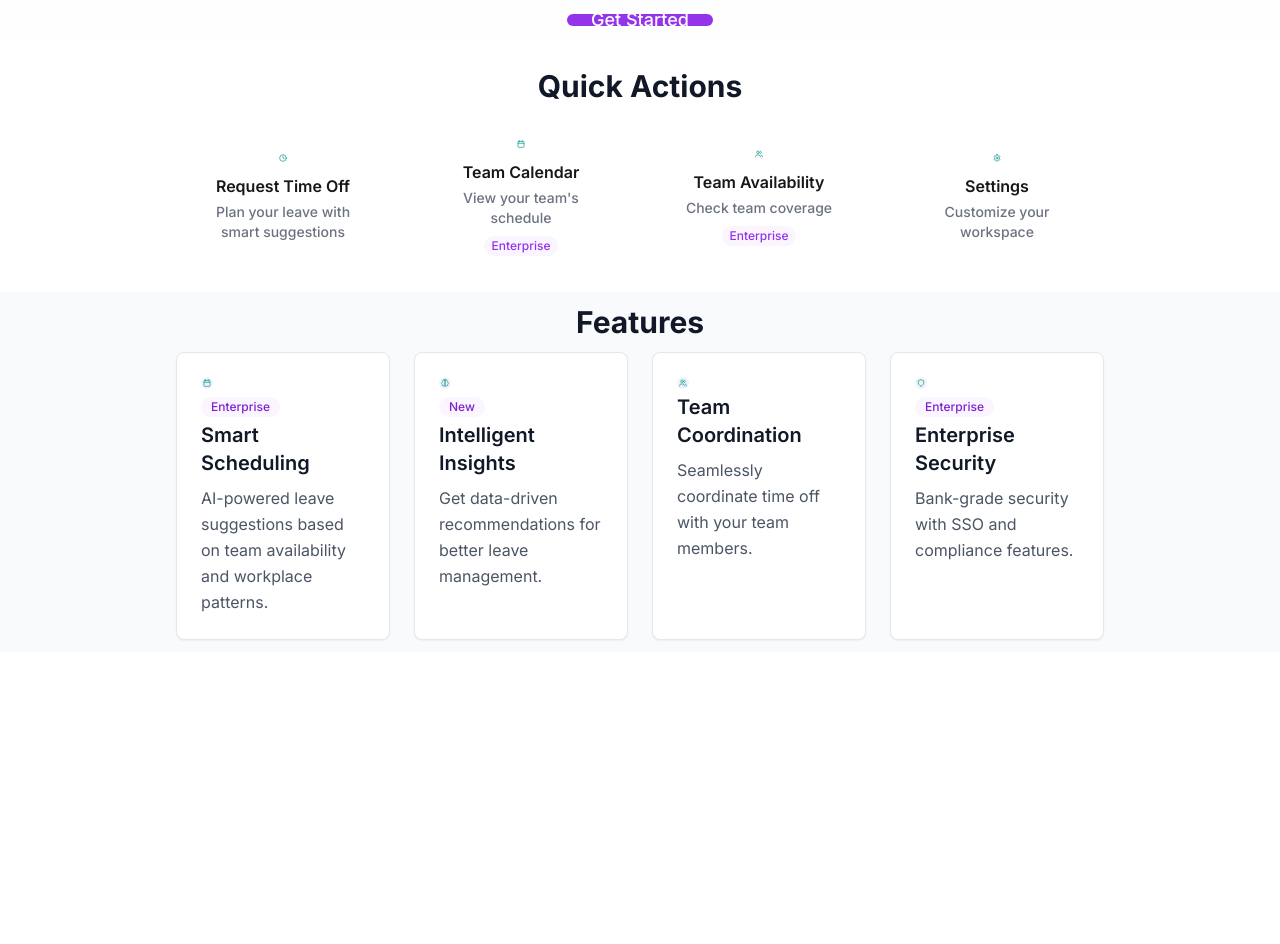
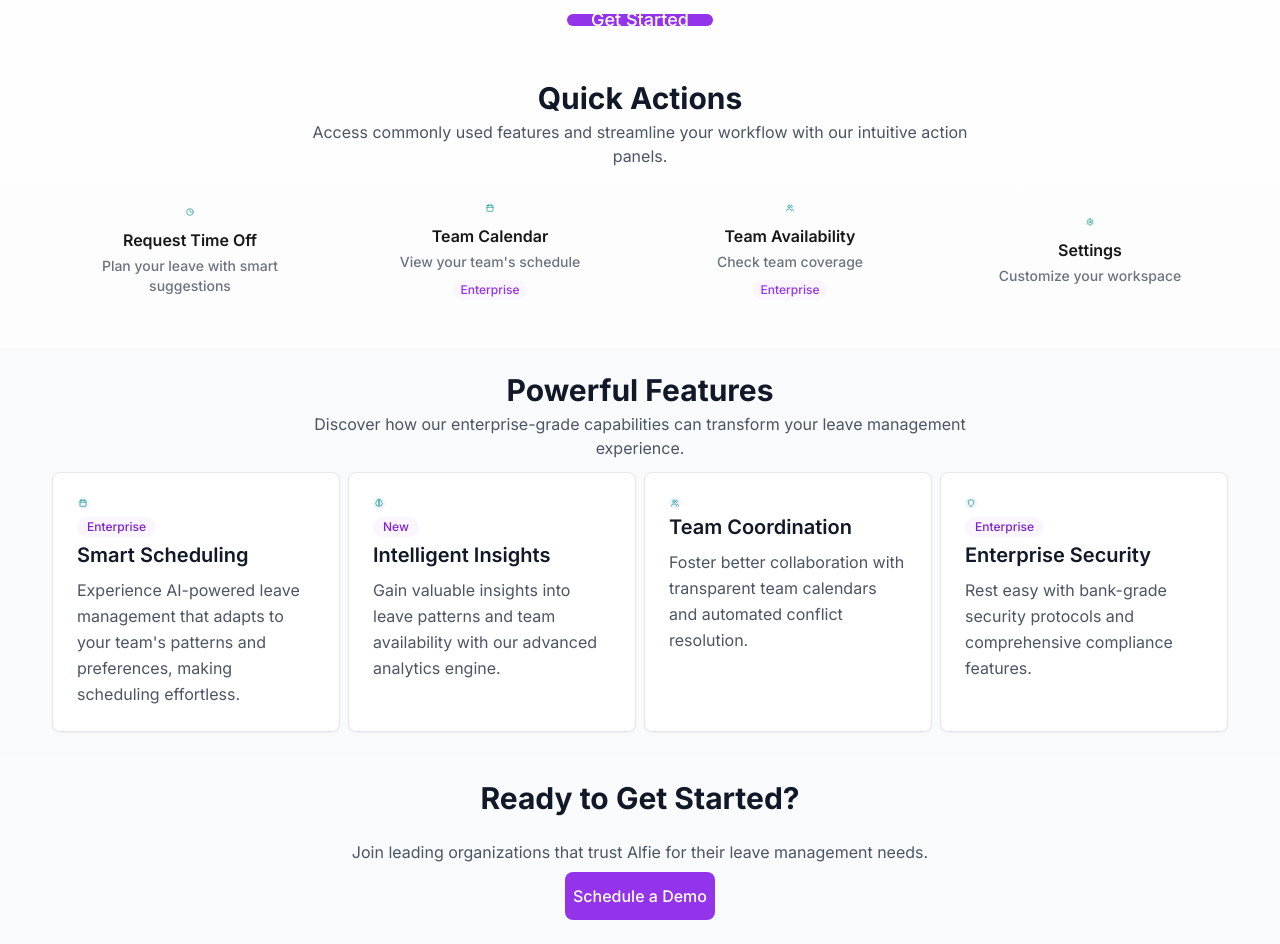
Before and after one commit to TheJohny71/alfie-enterprise-v3, a Next.js app: page /alfie-enterprise-v3/ in a window 1280 px wide. Shown: the part 164-1108 px from the top of the page. Before the commit the page ends 816 px from the top, so only its background shows below. Built offline with nearby package versions, Linux system fonts and the light colour scheme.

Commit message:
Update page.tsx

```diff
--- a/src/app/page.tsx
+++ b/src/app/page.tsx
@@ -1,66 +1,92 @@
+// src/app/page.tsx
 import { Hero } from '@/components/features/welcome/hero';
 import { FeatureCard } from '@/components/features/welcome/feature-card';
 import { QuickActions } from '@/components/features/welcome/quick-actions';
 import { Calendar, Brain, Users, Shield } from 'lucide-react';
 
-// This is the main welcome page component that Next.js will render at your root route
 export default function WelcomePage() {
-  // Define the features that will be displayed in the features grid
-  // Each feature has an icon, title, description, and optional tag
+  // Our features array defines the key capabilities of the platform
+  // Each feature is designed to highlight a specific aspect of the system
   const features = [
     {
       Icon: Calendar,
       title: "Smart Scheduling",
-      description: "AI-powered leave suggestions based on team availability and workplace patterns.",
+      description: "Experience AI-powered leave management that adapts to your team's patterns and preferences, making scheduling effortless.",
       tag: "Enterprise"
     },
     {
       Icon: Brain,
       title: "Intelligent Insights",
-      description: "Get data-driven recommendations for better leave management.",
+      description: "Gain valuable insights into leave patterns and team availability with our advanced analytics engine.",
       tag: "New"
     },
     {
       Icon: Users,
       title: "Team Coordination",
-      description: "Seamlessly coordinate time off with your team members."
+      description: "Foster better collaboration with transparent team calendars and automated conflict resolution.",
     },
     {
       Icon: Shield,
       title: "Enterprise Security",
-      description: "Bank-grade security with SSO and compliance features.",
+      description: "Rest easy with bank-grade security protocols and comprehensive compliance features.",
       tag: "Enterprise"
     }
   ];
 
   return (
-    <main className="min-h-screen">
-      {/* Hero section appears at the top of the page */}
+    // The main container ensures proper spacing and background treatment
+    <main className="min-h-screen bg-gradient-to-b from-white to-gray-50 dark:from-gray-900 dark:to-gray-800">
+      {/* Hero section sets the tone for the entire page */}
       <Hero />
 
-      {/* Quick Actions section with grid of action buttons */}
-      <section className="py-12 px-4">
-        <div className="container mx-auto">
-          <h2 className="text-3xl font-bold text-center mb-12 text-gray-900 dark:text-white">
-            Quick Actions
-          </h2>
+      {/* Quick Actions provide immediate access to key functions */}
+      <section className="py-16 px-4 md:py-24">
+        <div className="container mx-auto max-w-7xl">
+          <div className="text-center mb-12">
+            <h2 className="text-3xl font-bold text-gray-900 dark:text-white mb-4">
+              Quick Actions
+            </h2>
+            <p className="text-gray-600 dark:text-gray-300 max-w-2xl mx-auto">
+              Access commonly used features and streamline your workflow with our intuitive action panels.
+            </p>
+          </div>
           <QuickActions />
         </div>
       </section>
 
-      {/* Features section with grid of feature cards */}
-      <section className="py-12 px-4 bg-gray-50 dark:bg-gray-900">
-        <div className="container mx-auto">
-          <h2 className="text-3xl font-bold text-center mb-12 text-gray-900 dark:text-white">
-            Features
-          </h2>
-          <div className="grid md:grid-cols-2 lg:grid-cols-4 gap-6">
+      {/* Features section showcases the platform's capabilities */}
+      <section className="py-16 px-4 md:py-24 bg-gray-50 dark:bg-gray-800/50">
+        <div className="container mx-auto max-w-7xl">
+          <div className="text-center mb-12">
+            <h2 className="text-3xl font-bold text-gray-900 dark:text-white mb-4">
+              Powerful Features
+            </h2>
+            <p className="text-gray-600 dark:text-gray-300 max-w-2xl mx-auto">
+              Discover how our enterprise-grade capabilities can transform your leave management experience.
+            </p>
+          </div>
+          <div className="grid md:grid-cols-2 lg:grid-cols-4 gap-6 md:gap-8">
             {features.map((feature, index) => (
               <FeatureCard key={index} {...feature} />
             ))}
           </div>
         </div>
       </section>
+
+      {/* Call to Action section encourages user engagement */}
+      <section className="py-16 px-4 md:py-24">
+        <div className="container mx-auto max-w-7xl text-center">
+          <h2 className="text-3xl font-bold text-gray-900 dark:text-white mb-6">
+            Ready to Get Started?
+          </h2>
+          <p className="text-gray-600 dark:text-gray-300 max-w-2xl mx-auto mb-8">
+            Join leading organizations that trust Alfie for their leave management needs.
+          </p>
+          <button className="bg-purple-600 hover:bg-purple-700 text-white px-8 py-3 rounded-lg font-medium transition-all hover:scale-105">
+            Schedule a Demo
+          </button>
+        </div>
+      </section>
     </main>
   );
 }
```
